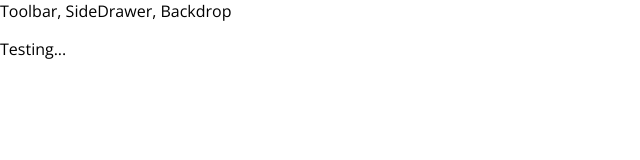
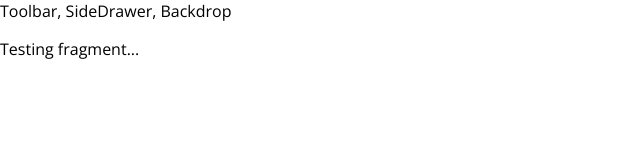
Before and after one commit to HyeeunMok/burger-builder, a React app: page / in a window 1280 px wide. Shown: the top 160 px of the page, without its empty margins (0-640 px from the left). Built offline with nearby package versions, Linux system fonts and the light colour scheme.

Commit message:
switch to fragment

```diff
--- a/src/App.js
+++ b/src/App.js
@@ -7,7 +7,7 @@ class App extends Component {
     return (
       <div>
         <Layout>
-          <p>Testing...</p>
+          <p>Testing fragment...</p>
         </Layout>
       </div>
     );
--- a/src/components/Layout/Layout.js
+++ b/src/components/Layout/Layout.js
@@ -1,9 +1,7 @@
 import React from 'react';
 
-import Aux from '../../hoc/Auxiliary';
-
 const layout = ( props ) => (
-  <Aux>
+  <React.Fragment>
     <div>
       Toolbar,
       SideDrawer,
@@ -12,7 +10,7 @@ const layout = ( props ) => (
     <main>
       {props.children}
     </main>
-  </Aux>
+    </React.Fragment>
 );
 
 export default layout;
--- a/src/hoc/Auxiliary.js
+++ /dev/null
@@ -1,3 +0,0 @@
-const aux = (props) => props.children;
-
-export default aux;
```
